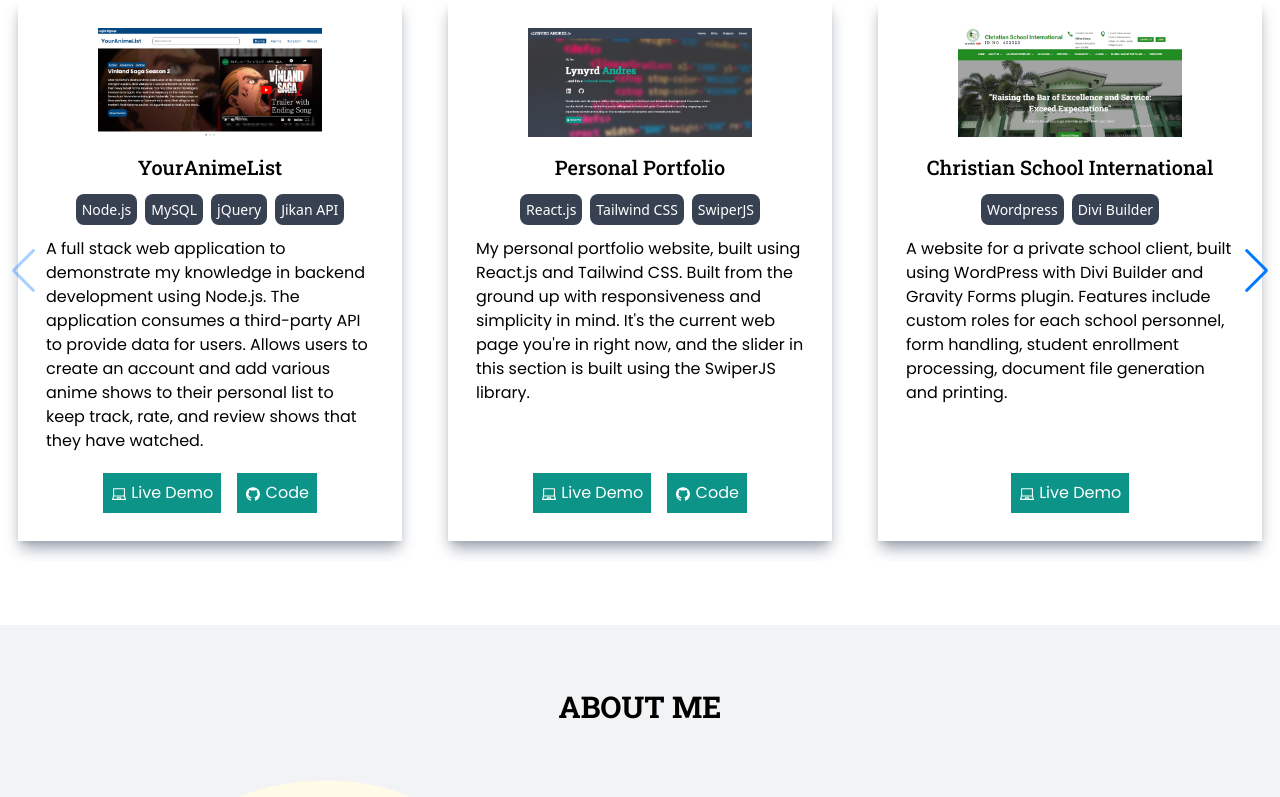
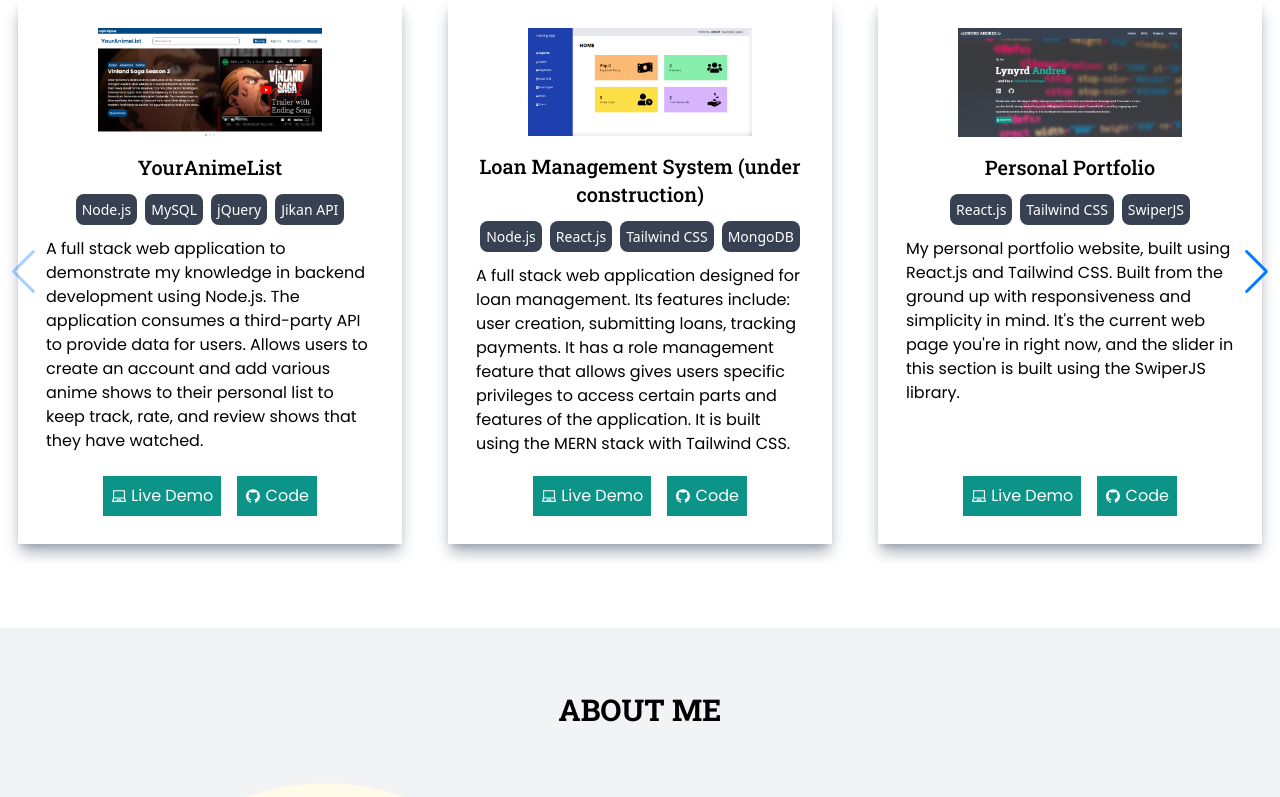
Before and after one commit to KafeinFaita/portfolio, a React (Vite) app: page / in a window 1280 px wide. Shown: the part 1442-2239 px from the top of the page. Built offline with nearby package versions, Linux system fonts and the light colour scheme.

Commit message:
updated projects section

```diff
--- a/src/pages/Projects.jsx
+++ b/src/pages/Projects.jsx
@@ -4,6 +4,7 @@
 import yourAnimeList from "../assets/your_anime_list.png";
 import capcsi from "../assets/capcsi.png";
 import portfolio from "../assets/portfolio.png";
+import loaningApp from "../assets/loaning_app.png"
 import { AiOutlineLaptop, AiOutlineGithub } from "react-icons/ai";
 import { Swiper, SwiperSlide } from 'swiper/react';
 import { Navigation, Pagination, Scrollbar, A11y } from 'swiper';
@@ -22,7 +23,15 @@
         url: "https://anime-listing.onrender.com/",
         githubUrl: "https://github.com/KafeinFaita/anime-listing",
         description: "A full stack web application to demonstrate my knowledge in backend development using Node.js. The application consumes a third-party API to provide data for users. Allows users to create an account and add various anime shows to their personal list to keep track, rate, and review shows that they have watched."
-    }, {
+    },
+    {
+        title: "Loan Management System (under construction)",
+        image: loaningApp,
+        url: "https://andres-loaning-app.onrender.com/",
+        tech: ["Node.js", "React.js", "Tailwind CSS", "MongoDB"],
+        description: "A full stack web application designed for loan management. Its features include: user creation, submitting loans, tracking payments. It has a role management feature that allows gives users specific privileges to access certain parts and features of the application. It is built using the MERN stack with Tailwind CSS."
+    },
+    {
         title: "Personal Portfolio",
         image: portfolio,
         tech: ["React.js", "Tailwind CSS", "SwiperJS"],
@@ -36,14 +45,6 @@
         tech: ["Wordpress", "Divi Builder"],
         description: "A website for a private school client, built using WordPress with Divi Builder and Gravity Forms plugin. Features include custom roles for each school personnel, form handling, student enrollment processing, document file generation and printing."
     },
-    {
-        title: "Loan Management System (ongoing)",
-        image: website,
-        url: "https://andres-loaning-app.onrender.com/dashboard/",
-        tech: ["Node.js", "React.js", "Tailwind CSS", "MongoDB"],
-        description: "Still under development, my end goal for this web app is a management system to track loans."
-    }
-
 ]
 
 const Projects = () => {
```
Also changed, not shown: src/assets/loaning_app.png (added).
